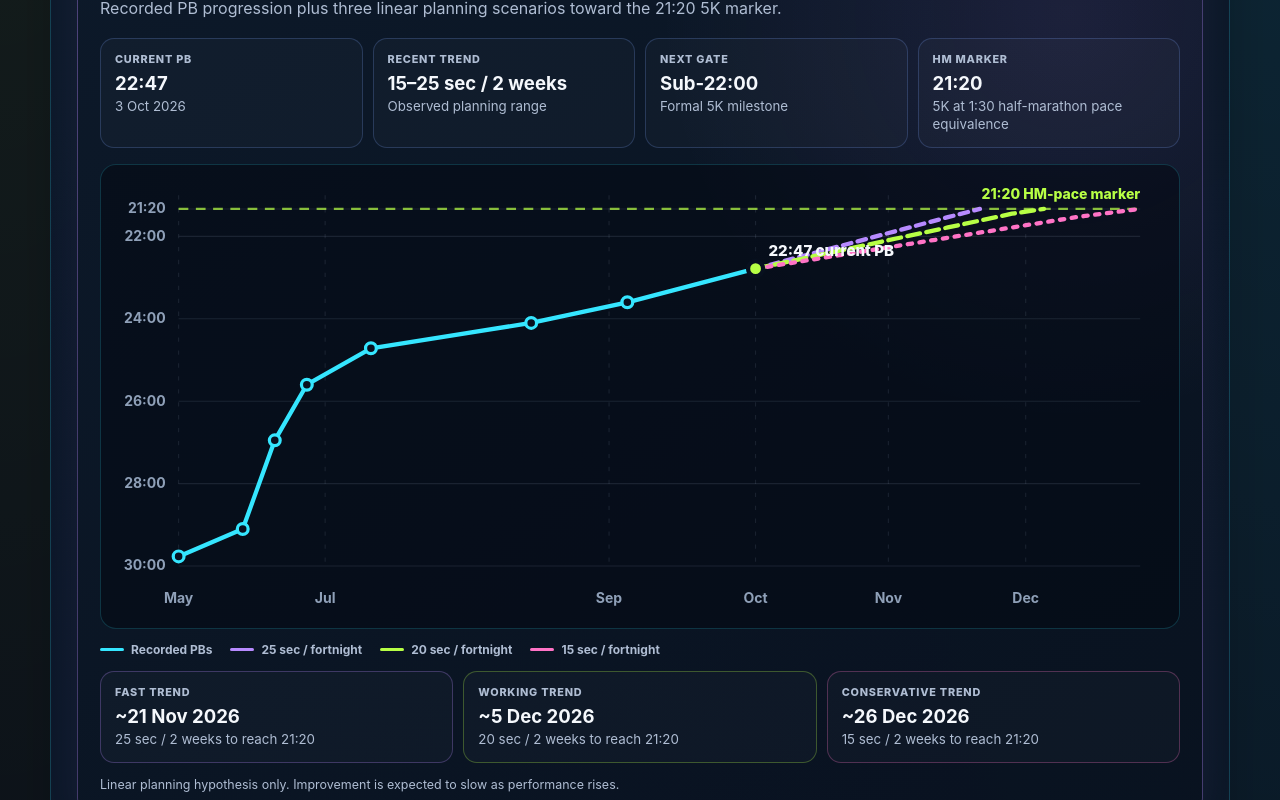
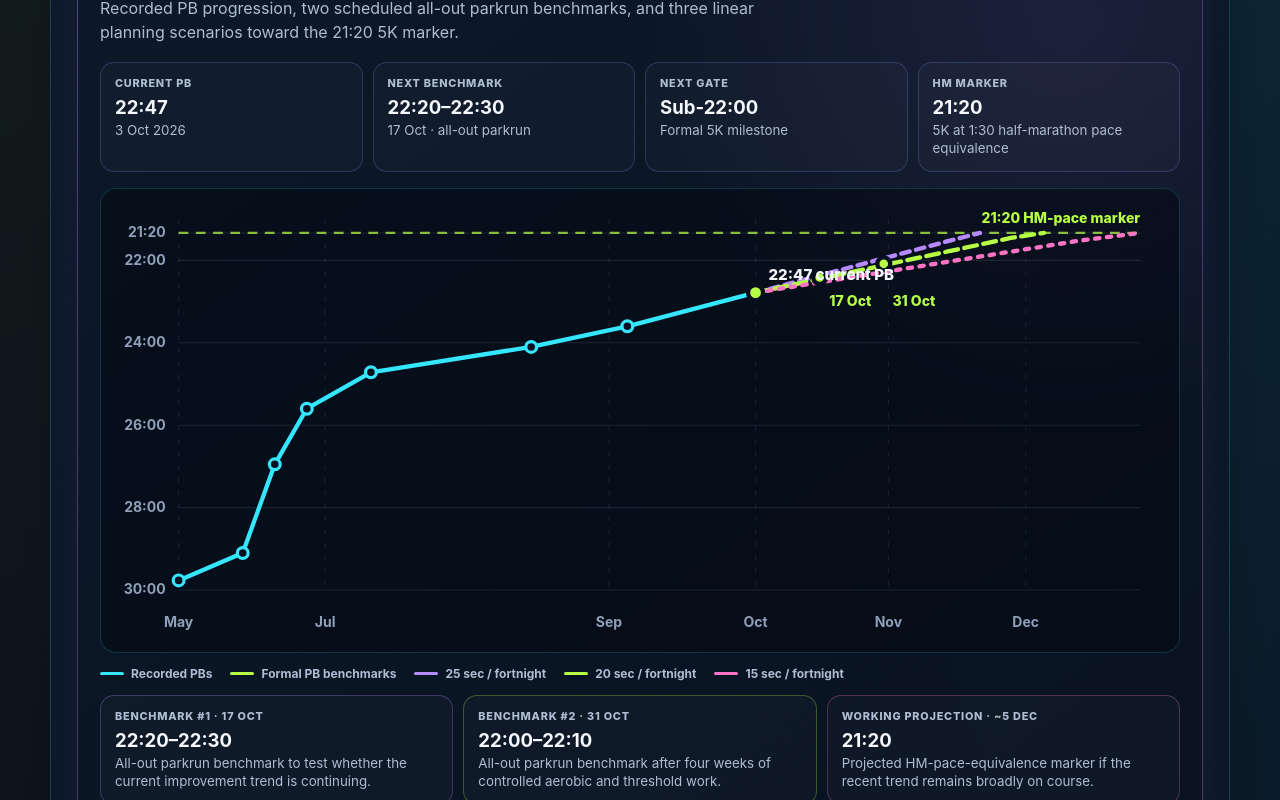
Before and after one commit to MrE84/Paul-Running-v1, a Next.js app: page /athlete-profile in a window 1280 px wide. Shown: the part 940-1740 px from the top of the page. Built offline with nearby package versions, Linux system fonts and the light colour scheme.

Commit message:
Add dated 5K benchmark points to athlete progression chart

```diff
--- a/app/athlete-profile/progression-chart.tsx
+++ b/app/athlete-profile/progression-chart.tsx
@@ -39,6 +39,25 @@ const xTicks = [
   ["2026-12-01", "Dec"],
 ] as const;
 
+const FIVE_K_BENCHMARKS = [
+  {
+    date: "2026-10-17",
+    label: "Benchmark #1",
+    shortDate: "17 Oct",
+    target: "22:20–22:30",
+    seconds: 1345,
+    purpose: "All-out parkrun benchmark to test whether the current improvement trend is continuing.",
+  },
+  {
+    date: "2026-10-31",
+    label: "Benchmark #2",
+    shortDate: "31 Oct",
+    target: "22:00–22:10",
+    seconds: 1325,
+    purpose: "All-out parkrun benchmark after four weeks of controlled aerobic and threshold work.",
+  },
+] as const;
+
 export function ProgressionChart() {
   const progression = athleteProfile.progression;
   const targetY = yFor(1280);
@@ -51,23 +70,23 @@ export function ProgressionChart() {
           <span className="sectionKicker">CURRENT PROGRESSION</span>
           <h2 id="progression-title">5K progression &amp; projection</h2>
           <p>
-            Recorded PB progression plus three linear planning scenarios toward the {progression.targetTime} 5K marker.
+            Recorded PB progression, two scheduled all-out parkrun benchmarks, and three linear planning scenarios toward the {progression.targetTime} 5K marker.
           </p>
         </div>
-        <span className={styles.projectionBadge}>Working projection · {progression.workingProjection}</span>
+        <span className={styles.projectionBadge}>Next benchmark · 17 Oct 2026</span>
       </div>
 
       <div className={styles.metricGrid}>
         <article><span>Current PB</span><strong>{progression.currentPb}</strong><small>{progression.currentDate}</small></article>
-        <article><span>Recent trend</span><strong>{progression.recentRate}</strong><small>Observed planning range</small></article>
+        <article><span>Next benchmark</span><strong>22:20–22:30</strong><small>17 Oct · all-out parkrun</small></article>
         <article><span>Next gate</span><strong>{progression.nextGate}</strong><small>Formal 5K milestone</small></article>
         <article><span>HM marker</span><strong>{progression.targetTime}</strong><small>{progression.targetMeaning}</small></article>
       </div>
 
       <div className={styles.chartShell}>
         <svg className={styles.chart} viewBox={`0 0 ${WIDTH} ${HEIGHT}`} role="img" aria-labelledby="progression-chart-title progression-chart-desc">
-          <title id="progression-chart-title">Paul&apos;s recorded and projected 5K progression</title>
-          <desc id="progression-chart-desc">Recorded 5K results from 29 minutes 46 seconds on 30 May 2026 to 22 minutes 47 seconds on 3 October 2026, followed by projected 15, 20 and 25 second improvements every two weeks toward 21 minutes 20 seconds.</desc>
+          <title id="progression-chart-title">Paul&apos;s recorded and projected 5K progression with formal parkrun benchmarks</title>
+          <desc id="progression-chart-desc">Recorded 5K results from 29 minutes 46 seconds on 30 May 2026 to 22 minutes 47 seconds on 3 October 2026, scheduled all-out parkrun benchmarks of 22 minutes 20 to 22 minutes 30 on 17 October and 22 minutes to 22 minutes 10 on 31 October, followed by planning scenarios toward 21 minutes 20 seconds.</desc>
 
           {yTicks.map((tick) => (
             <g key={tick}>
@@ -102,6 +121,20 @@ export function ProgressionChart() {
             />
           ))}
 
+          {FIVE_K_BENCHMARKS.map((benchmark, index) => (
+            <g key={benchmark.date}>
+              <circle className={styles.currentPoint} cx={xFor(benchmark.date)} cy={yFor(benchmark.seconds)} r="6" />
+              <text
+                className={styles.targetLabel}
+                x={xFor(benchmark.date) + (index === 0 ? 9 : 8)}
+                y={yFor(benchmark.seconds) + (index === 0 ? 26 : 39)}
+              >
+                {benchmark.shortDate}
+              </text>
+              <title>{benchmark.label} · {benchmark.shortDate}: target {benchmark.target}</title>
+            </g>
+          ))}
+
           <circle className={styles.currentPoint} cx={xFor(current.date)} cy={yFor(current.seconds)} r="7" />
           <text className={styles.currentLabel} x={xFor(current.date) + 12} y={yFor(current.seconds) - 12}>{current.result} current PB</text>
         </svg>
@@ -109,22 +142,28 @@ export function ProgressionChart() {
 
       <div className={styles.legend} aria-label="Progression chart legend">
         <span><i className={styles.actualSwatch} />Recorded PBs</span>
+        <span><i className={styles.centralSwatch} />Formal PB benchmarks</span>
         <span><i className={styles.fastSwatch} />25 sec / fortnight</span>
         <span><i className={styles.centralSwatch} />20 sec / fortnight</span>
         <span><i className={styles.slowSwatch} />15 sec / fortnight</span>
       </div>
 
       <div className={styles.scenarioGrid}>
-        {progression.projections.map((projection) => (
-          <article key={projection.key}>
-            <span>{projection.label}</span>
-            <strong>{projection.crossing}</strong>
-            <small>{projection.rate} to reach 21:20</small>
+        {FIVE_K_BENCHMARKS.map((benchmark) => (
+          <article key={benchmark.date}>
+            <span>{benchmark.label} · {benchmark.shortDate}</span>
+            <strong>{benchmark.target}</strong>
+            <small>{benchmark.purpose}</small>
           </article>
         ))}
+        <article>
+          <span>Working projection · ~5 Dec</span>
+          <strong>{progression.targetTime}</strong>
+          <small>Projected HM-pace-equivalence marker if the recent trend remains broadly on course.</small>
+        </article>
       </div>
 
-      <p className={styles.caveat}>{progression.caveat}</p>
+      <p className={styles.caveat}>Benchmark points are scheduled performance targets, not achieved results. The 21:20 early-December point remains a planning projection rather than a formally scheduled PB attempt. {progression.caveat}</p>
     </section>
   );
 }
```
